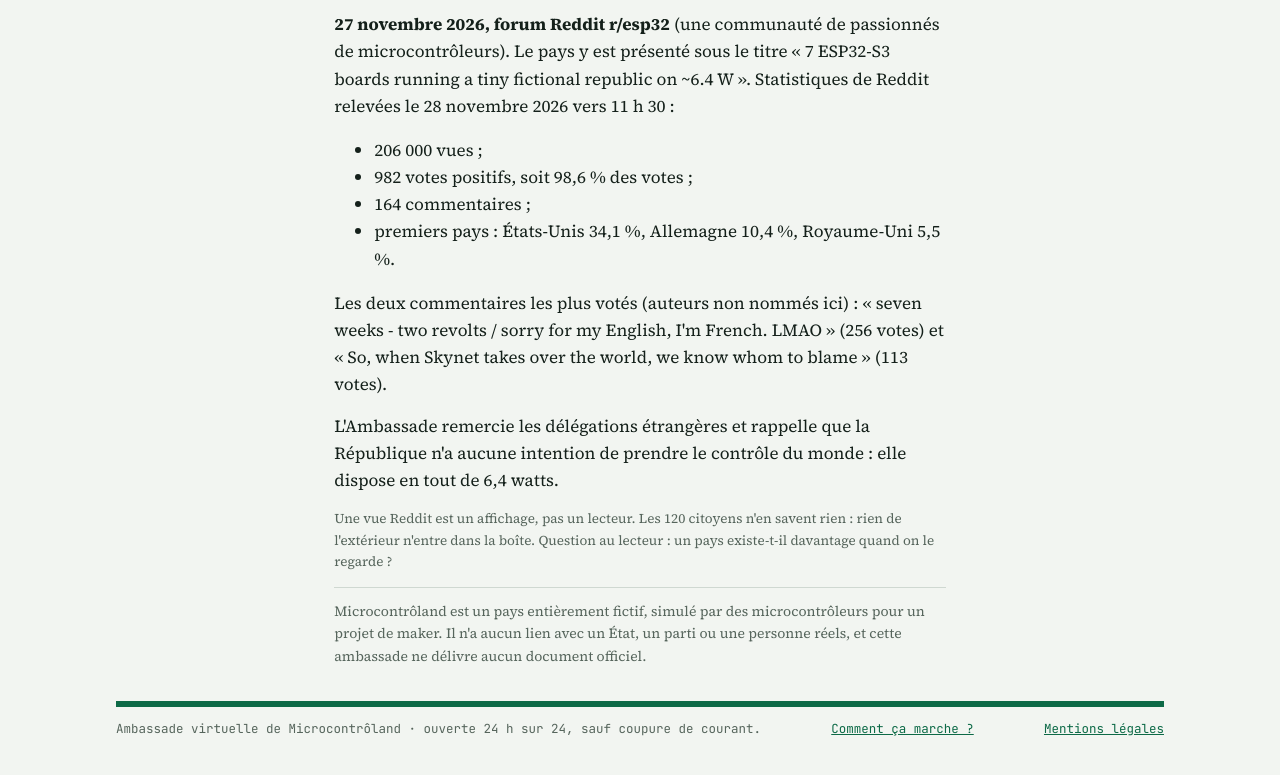
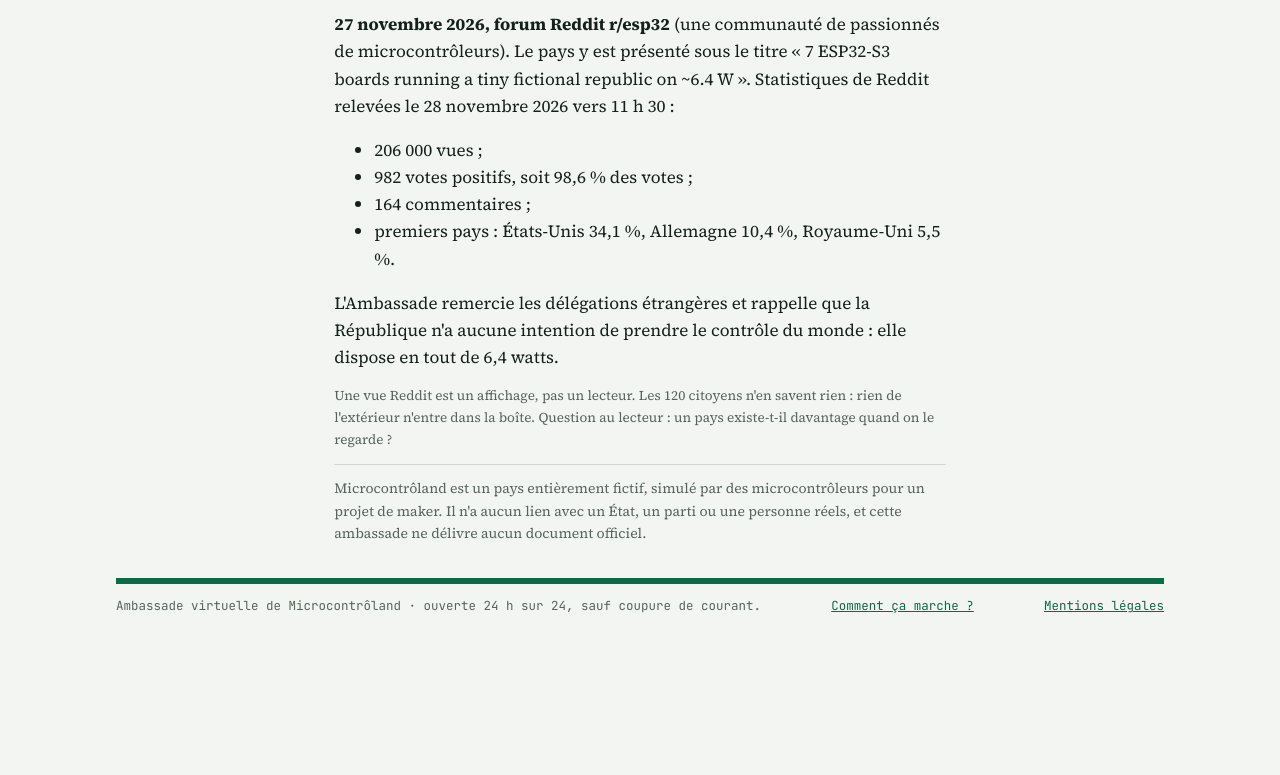
Before and after one commit to branbriere/microcontroland, a plain HTML site: page ambassade.html in a window 1280 px wide. Shown: the part 3578-4353 px from the top of the page. After the commit the page ends 4234 px from the top, so only its background shows below. Drawn offline with Linux system fonts and the light colour scheme; no server answers.

Commit message:
Add files via upload

```diff
--- a/ambassade.html
+++ b/ambassade.html
@@ -191,7 +191,6 @@
       <li>164 commentaires ;</li>
       <li>premiers pays : États-Unis 34,1 %, Allemagne 10,4 %, Royaume-Uni 5,5 %.</li>
     </ul>
-    <p>Les deux commentaires les plus votés (auteurs non nommés ici) : « seven weeks - two revolts / sorry for my English, I'm French. LMAO » (256 votes) et « So, when Skynet takes over the world, we know whom to blame » (113 votes).</p>
     <p>L'Ambassade remercie les délégations étrangères et rappelle que la République n'a aucune intention de prendre le contrôle du monde : elle dispose en tout de 6,4 watts.</p>
     <p class="note">Une vue Reddit est un affichage, pas un lecteur. Les 120 citoyens n'en savent rien : rien de l'extérieur n'entre dans la boîte. Question au lecteur : un pays existe-t-il davantage quand on le regarde ?</p>
 
```
